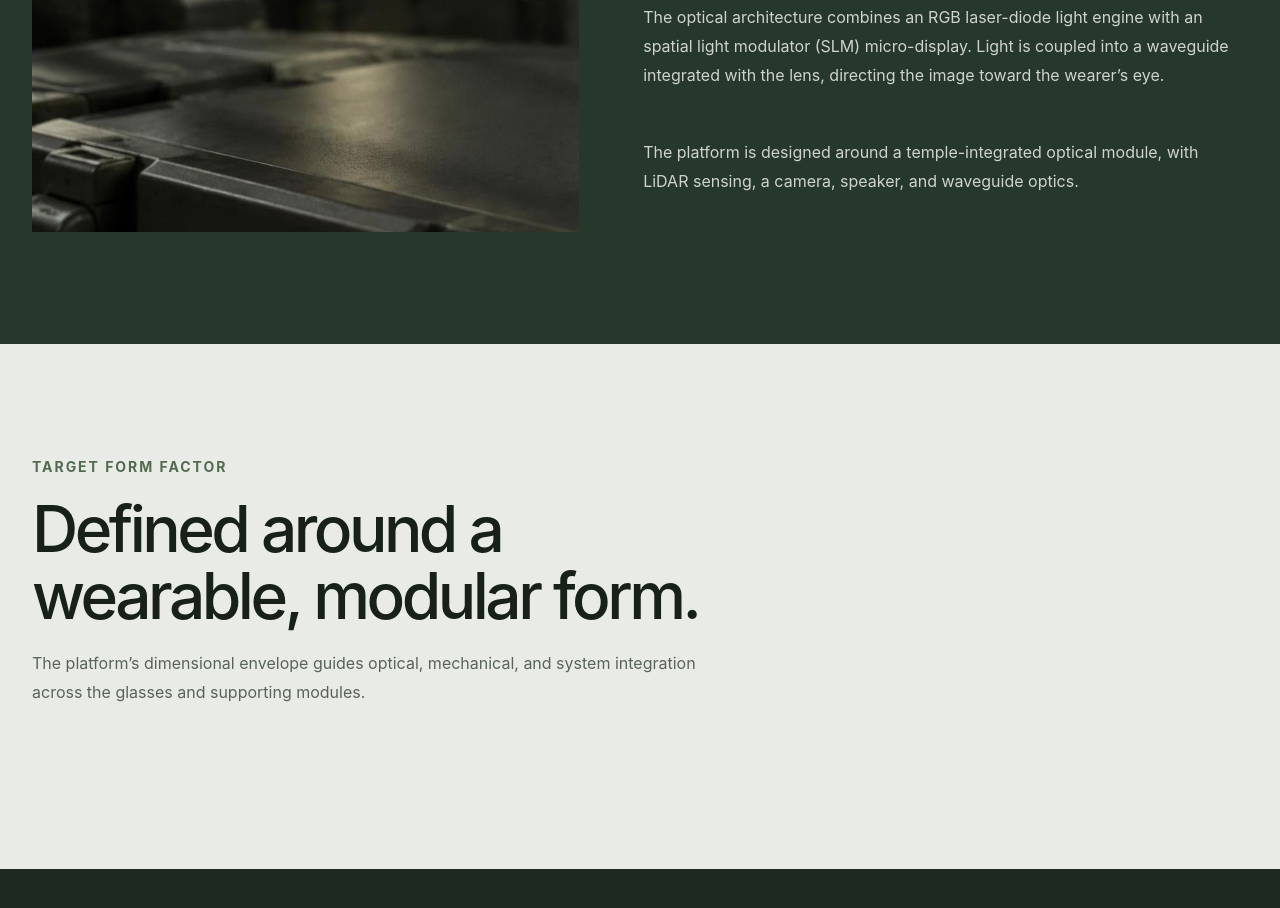
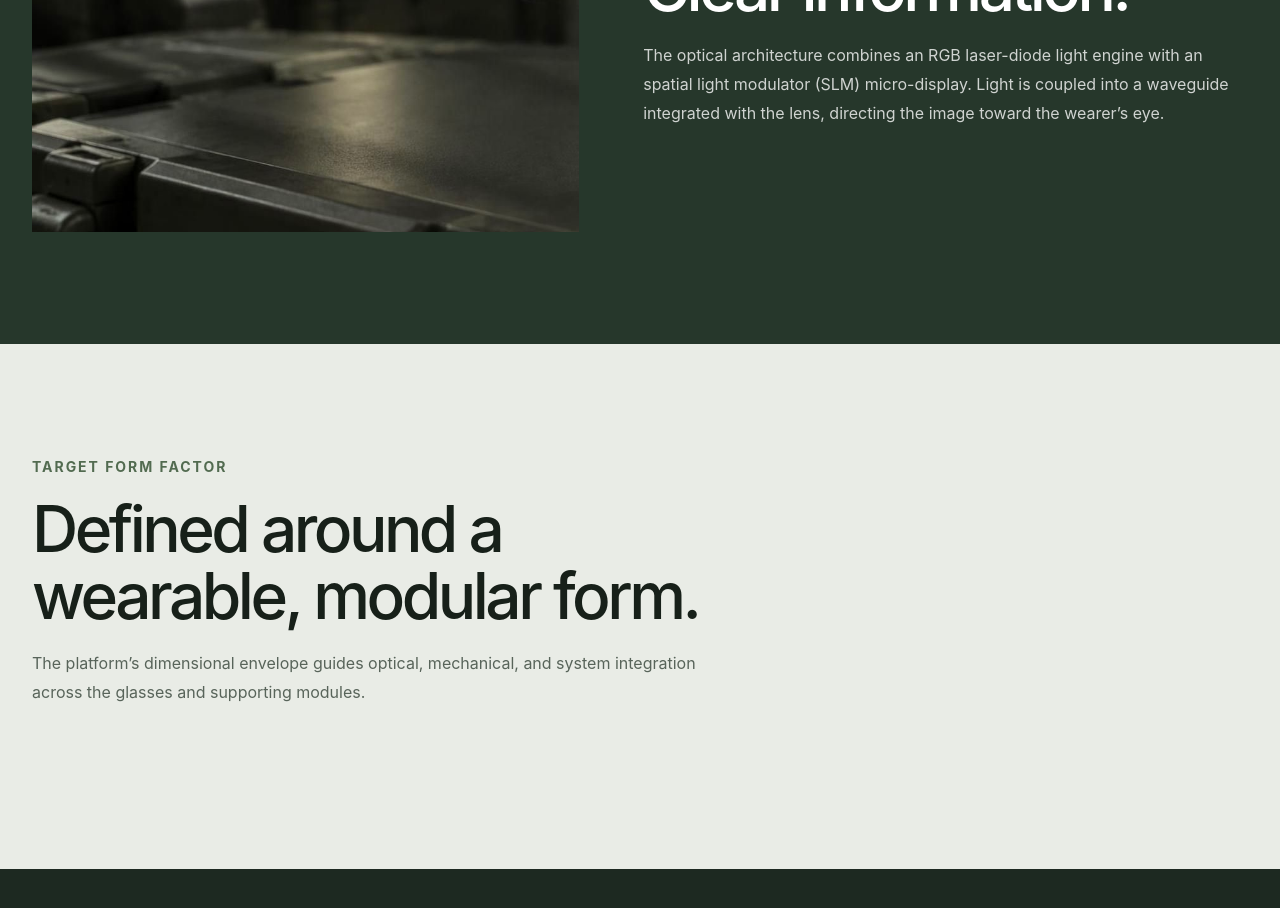
Before and after one commit to pemgenc/haytham-vision-site, a plain HTML site: page index.html in a window 1280 px wide. Shown: the part 2872-3780 px from the top of the page. Drawn offline with Linux system fonts and the light colour scheme.

Commit message:
Update index.html

```diff
--- a/index.html
+++ b/index.html
@@ -714,7 +714,7 @@
             <h2 data-i18n="technologyHeading">Compact optics. Modular hardware. Clear information.</h2>
             <p data-i18n="technologyDescription">The optical architecture combines an RGB laser-diode light engine with an spatial light modulators (SLM) micro-display. Light is coupled into a waveguide integrated with the lens, directing the image toward the wearer’s eye.</p>
           </div>
-          <p class="body-copy" data-i18n="technologyBody">The platform is designed around a temple-integrated optical module, with LiDAR sensing, a camera, speaker, and waveguide optics.</p>
+          <p class="body-copy" data-i18n="technologyBody"></p>
           <div class="">
             <h3 data-i18n=""></h3>
             <div class="" aria-label="">
@@ -862,7 +862,7 @@
         technologyLabel: "Technology",
         technologyHeading: "Compact optics. Modular hardware. Clear information.",
         technologyDescription: "The optical architecture combines an RGB laser-diode light engine with an spatial light modulator (SLM) micro-display. Light is coupled into a waveguide integrated with the lens, directing the image toward the wearer’s eye.",
-        technologyBody: "The platform is designed around a temple-integrated optical module, with LiDAR sensing, a camera, speaker, and waveguide optics.",
+        technologyBody: "",
         roadmapLabel: "Roadmap",
         roadmapHeading: "Building capability in deliberate stages.",
         roadmapDescription: "A staged development plan connects core optical hardware with platform integration, field evaluation, and production growth.",
@@ -922,7 +922,7 @@
         technologyLabel: "Teknoloji",
         technologyHeading: "Kompakt optik. Modüler donanım. Net bilgi.",
         technologyDescription: "Optik mimari, RGB lazer diyotlu ışık motorunu uzamsal ışık modülatörü (SLM) tabanlı mikro ekranla birleştirir. Işık, merceğe entegre bir dalga kılavuzuna aktarılır ve görüntü kullanıcının gözüne yönlendirilir.",
-        technologyBody: "Platform; LiDAR algılama, kamera, hoparlör ve dalga kılavuzu optiklerini içeren, gözlük sapına entegre bir optik modül etrafında tasarlanmıştır.",
+        technologyBody: "",
         dimensionsLabel: "Hedef ürün formu",
         dimensionsHeading: "Giyilebilir ve modüler bir form için tasarlandı.",
         dimensionsDescription: "Platform, gözlük ve destekleyici modüllerin optik ve mekanik bileşenlerini kompakt bir yapıda bütünleştirmektedir.",
```
